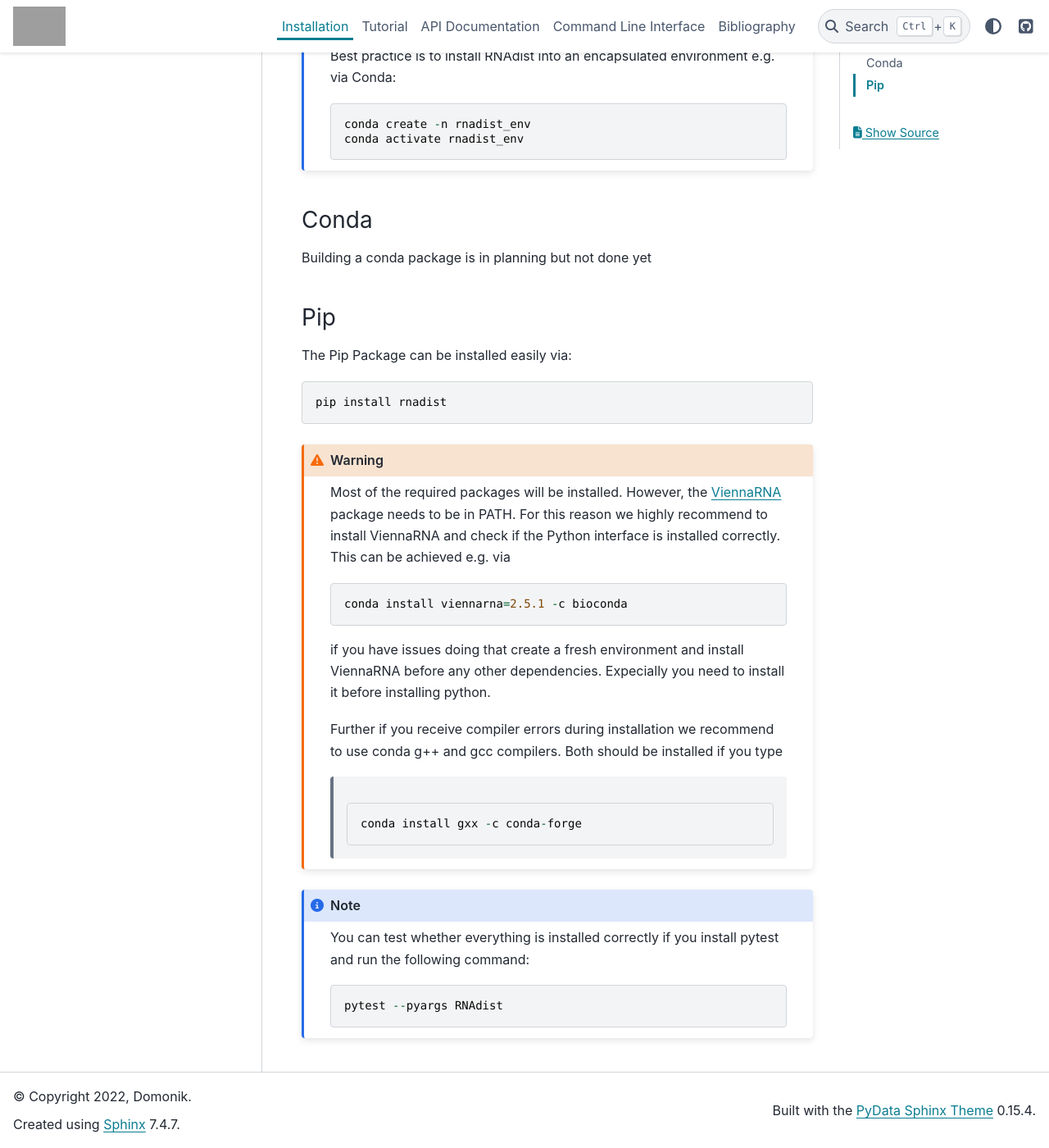
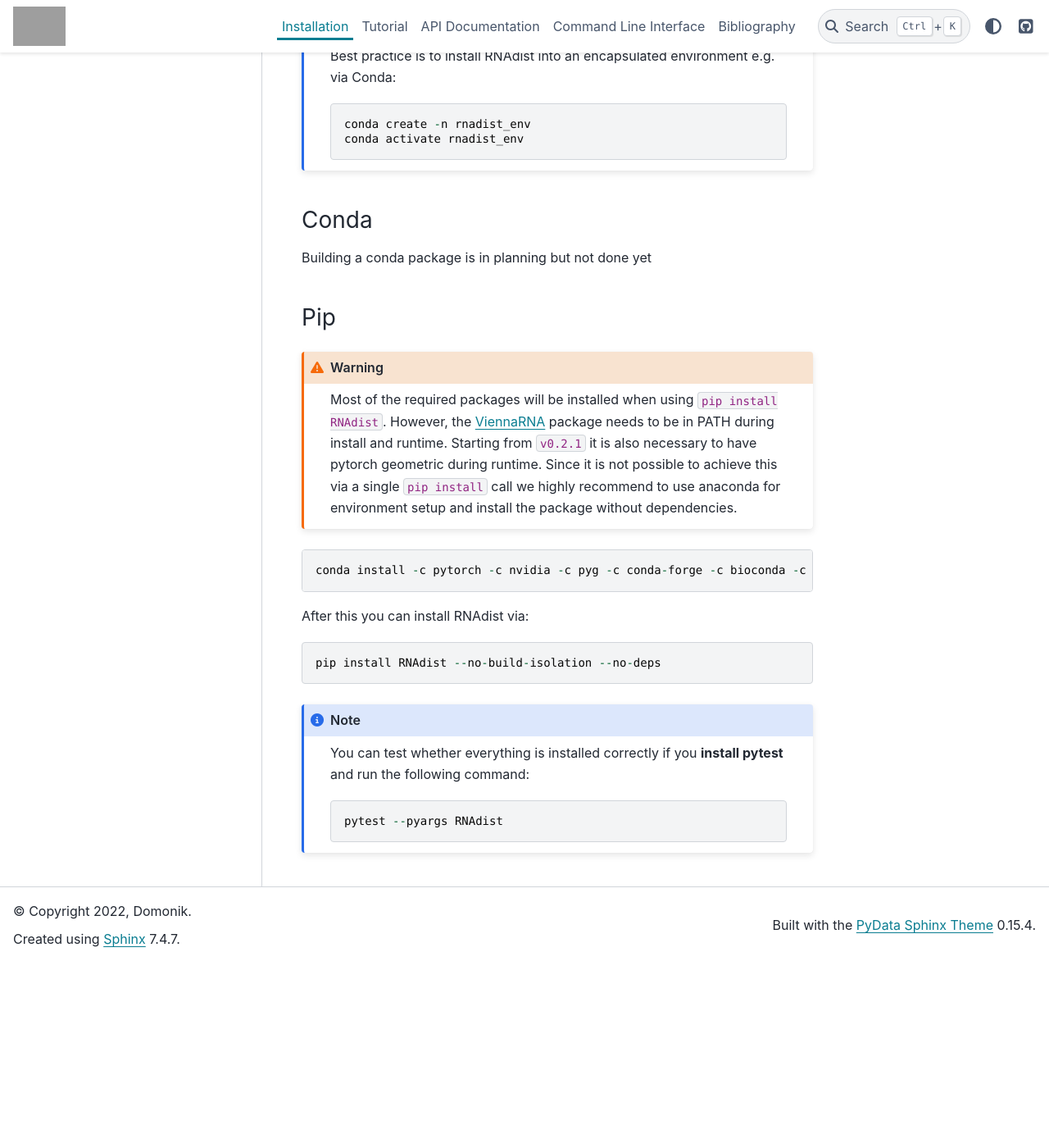
Before and after one commit to domonik/RNAdist, a Sphinx documentation site: the page built from docs/source/installation.rst, in a window 1280 px wide and 1400 px high, scrolled down 289 px. Shown: the whole window at 82% size. Built offline with Sphinx 7.4.7 and the PyData theme 0.15.4, drawn with Linux system fonts in a browser that asks for light colours; the version number could not be read and is left out; after the commit the page ends 1464 px from its top, so only the background shows below that; grey boxes are pictures that could not be loaded.

Commit message:
changed install details

```diff
--- a/docs/source/conf.py
+++ b/docs/source/conf.py
@@ -120,6 +120,7 @@ autosummary_mock_imports = [
     "smac",
     "dash_bootstrap_components",
     "dash",
-    "plotly.colors.qualitative.Light24"
+    "plotly.colors.qualitative.Light24",
+    "torch_geometric"
 
 ]
--- a/docs/source/installation.rst
+++ b/docs/source/installation.rst
@@ -22,37 +22,30 @@ Building a conda package is in planning but not done yet
 Pip
 ---
 
-The Pip Package can be installed easily via:
-
-.. code-block::
-
-    pip install rnadist
-
 .. warning::
 
-    Most of the required packages will be installed. However, the ViennaRNA_ package needs to be in PATH.
-    For this reason we highly recommend to install ViennaRNA and check if the Python interface is installed correctly.
-    This can be achieved e.g. via
-
-    .. code-block::
-
-        conda install viennarna=2.5.1 -c bioconda
-
-    if you have issues doing that create a fresh environment and install ViennaRNA before any other dependencies.
-    Expecially you need to install it before installing python.
-
-    Further if you receive compiler errors during installation we recommend to use conda g++ and gcc compilers. Both
-    should be installed if you type
-
-     .. code-block::
-
-        conda install gxx -c conda-forge
+    Most of the required packages will be installed when using :code:`pip install RNAdist`.
+    However, the ViennaRNA_ package needs to be in PATH during install and runtime.
+    Starting from :code:`v0.2.1` it is also necessary to have pytorch geometric during runtime.
+    Since it is not possible to achieve this via a single :code:`pip install` call we highly
+    recommend to use anaconda for environment setup and install the package without dependencies.
 
 
     .. _ViennaRNA: https://www.tbi.univie.ac.at/RNA/
 
+
+.. code-block::
+
+	conda install -c pytorch -c nvidia -c pyg -c conda-forge -c bioconda -c defaults pytorch torchvision torchaudio pytorch-cuda smac pyg viennarna networkx biopython pandas plotly 'dash>=2.5' dash-bootstrap-components pybind11 cython 'python>=3.8' pip versioneer
+
+After this you can install RNAdist via:
+
+.. code-block::
+
+	pip install RNAdist --no-build-isolation --no-deps
+
 .. note::
-    You can test whether everything is installed correctly if you install pytest and run the following command:
+    You can test whether everything is installed correctly if you **install pytest** and run the following command:
 
     .. code-block::
 
```
